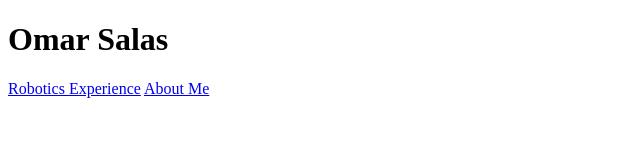
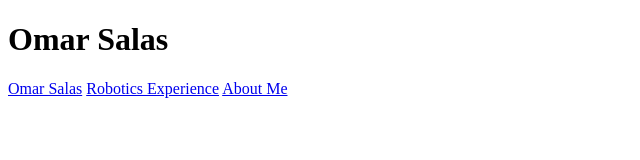
Before and after one commit to osalas0013/Omar, a plain HTML site: page index.html in a window 1280 px wide. Shown: the whole page, without its empty margins (0-640 px from the left). Drawn offline with Linux system fonts and the light colour scheme.

Commit message:
Update index.html

```diff
--- a/index.html
+++ b/index.html
@@ -3,5 +3,6 @@
 <head>
   <title>Omar Salas</title>
   <h1>Omar Salas</h1>
+  <a href="./index.html">Omar Salas</a>
    <a href="./roboticsexperience.html">Robotics Experience</a>
   <a href="./aboutme.html">About Me</a>
```
